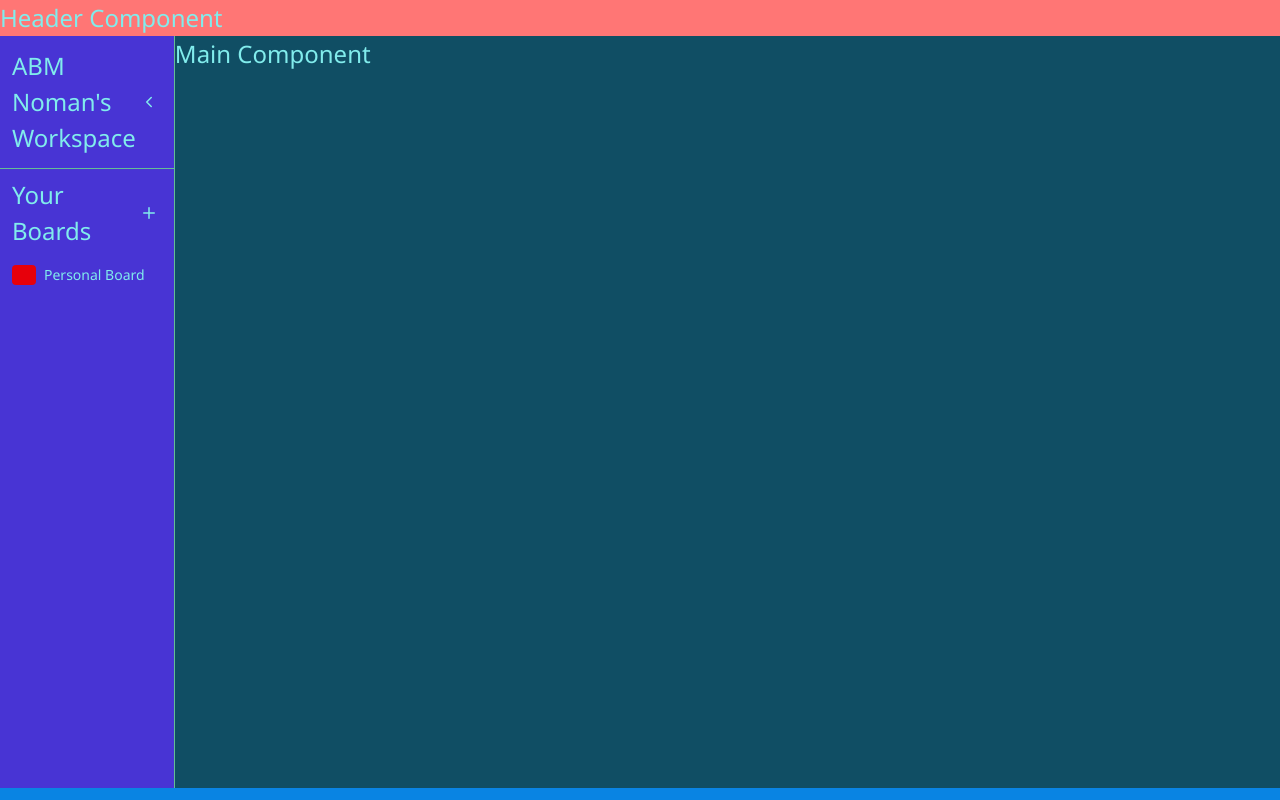
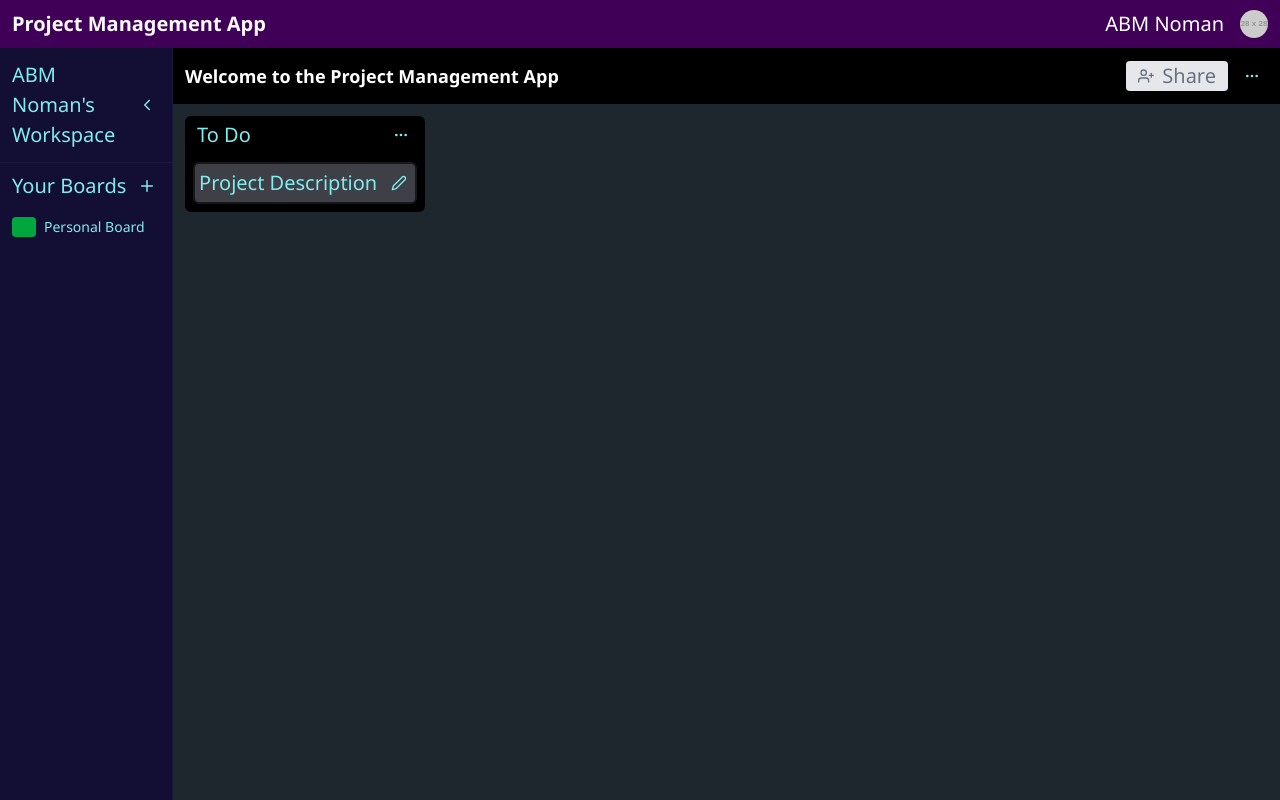
Before and after one commit to abm-noman/Project-Management, a React (Vite) app: page / in a window 1280 px wide. Built offline with nearby package versions, Linux system fonts and the light colour scheme.

Commit message:
Working on Main and Header

```diff
--- a/src/App.css
+++ b/src/App.css
@@ -2,5 +2,5 @@ body {
   font-family: "Segoe UI", Nunito, Tahoma, Geneva, Verdana, sans-serif;
   background: #0984e3;
   color: #81ecec;
-  font-size: 24px;
+  font-size: 20px;
 }
--- a/src/components/Header.jsx
+++ b/src/components/Header.jsx
@@ -1,10 +1,22 @@
-
 const Header = () => {
   return (
-    <div className="bg-[#ff7675]">
-      Header Component
+    <div className="bg-[#410058] w-full h-12 px-3 py-1 border-b box-border border-b-[#1a193d] flex justify-between items-center">
+
+      <div className="left justify-center items-center flex">
+        <h3 className="text-slate-50 font-bold">Project Management App</h3>
+      </div>
+
+      <div className="right flex items-center space-x-4">
+        <span className="text-white">ABM Noman</span>
+        <img
+          src="https://placehold.co/28x28"
+          alt="User"
+          className="rounded-full"
+        />
+      </div>
+
     </div>
-  )
-}
+  );
+};
 
-export default Header
+export default Header;
--- a/src/components/Main.jsx
+++ b/src/components/Main.jsx
@@ -1,10 +1,52 @@
+import { Edit2, MoreHorizontal, UserPlus } from "react-feather";
 
 const Main = () => {
   return (
-    <div className="flex flex-col bg-cyan-900 w-full h-[calc(100vh - 3rem)]">
-      Main Component
+    <div className="flex flex-col bg-[#1e272e] w-full">
+      <div className="p-3 bg-black bg-opacity-50 flex justify-between items-center w-full">
+        <h2 className="text-lg text-white font-bold">
+          Welcome to the Project Management App
+        </h2>
+
+        <div className="flex items-center justify-center">
+          <button className="bg-gray-200 text-gray-500 px-3 py-0 mr-2 rounded flex justify-around items-center hover:bg-slate-300">
+            <UserPlus size={16} className="mr-2" />
+            Share
+          </button>
+          <button className="hover:bg-gray-500 px-2 py-1 h-8 rounded">
+            <MoreHorizontal size={16} />
+          </button>
+        </div>
+      </div>
+      <div className="flex flex-col w-full flex-grow relative">
+        <div className="absolute mb-1 pb-2 left-0 right-0 top-0 bottom-0 p-3 flex overflow-x-scroll overflow-y-hidden">
+          <div className="mr-3 w-60 h-fit rounded-md bg-black flex-shrink-0">
+            <div className="list-body">
+              <div className="flex justify-between items-center px-3 py-1">
+                <span>To Do</span>
+                <button className="hover:bg-gray-500 rounded-sm p-1">
+                  <MoreHorizontal size={16} />
+                </button>
+              </div>
+              <div className="item flex justify-between items-center bg-zinc-700 cursor-pointer rounded-md p-1 m-2 border-2 border-zinc-900 hover:border-gray-500">
+                <span>Project Description</span>
+                <span className="flex justify-start items-start">
+                  <button className="hover:bg-gray-500 p-1 rounded-sm ">
+                    <Edit2 size={16} />
+                  </button>
+                </span>
+              </div>
+
+
+
+
+
+            </div>
+          </div>
+        </div>
+      </div>
     </div>
-  )
-}
+  );
+};
 
-export default Main
+export default Main;
--- a/src/components/Sidebar.jsx
+++ b/src/components/Sidebar.jsx
@@ -6,7 +6,7 @@ const Sidebar = () => {
 
   return (
     <div
-      className={`bg-[#4834d4] h-[calc(100vh-3rem)] border-r border-r-[#64bd95] transition-all duration-500 ${
+      className={`bg-[#130e33] h-[calc(100vh-3rem)] border-r border-r-[#1a193d] transition-all duration-500 ${
         collapsed ? "w-[50px]" : "w-[200px]"
       }`}
     >
@@ -23,7 +23,7 @@ const Sidebar = () => {
 
       {!collapsed && (
         <div>
-          <div className="workspace p-3 flex justify-between items-center border-b border-b-[#64bd95]">
+          <div className="workspace p-3 flex justify-between items-center border-b border-b-[#1a193d]">
             <h4>ABM Noman's Workspace</h4>
             <button
               onClick={() => setCollapsed(!collapsed)}
@@ -44,7 +44,7 @@ const Sidebar = () => {
           <ul>
             <li>
                 <button className="px-3 py-2 w-full text-sm flex justify-start align-baseline items-center hover:bg-slate-400">
-                    <span className="w-6 h-max rounded-sm mr-2 bg-red-600">&nbsp;</span>
+                    <span className="w-6 h-max rounded-sm mr-2 bg-green-600">&nbsp;</span>
                     <span>Personal Board</span>
                 </button>
             </li>
```
